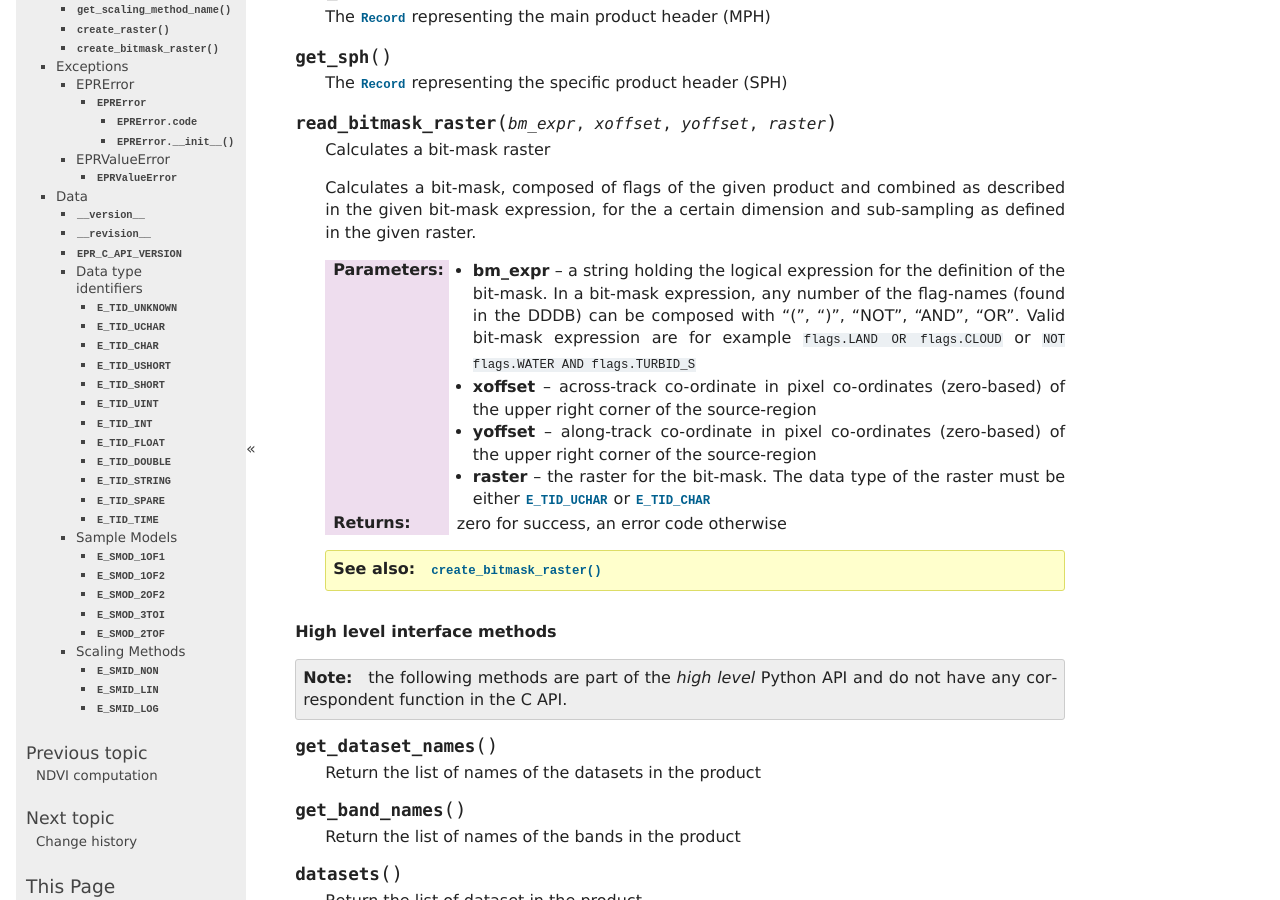
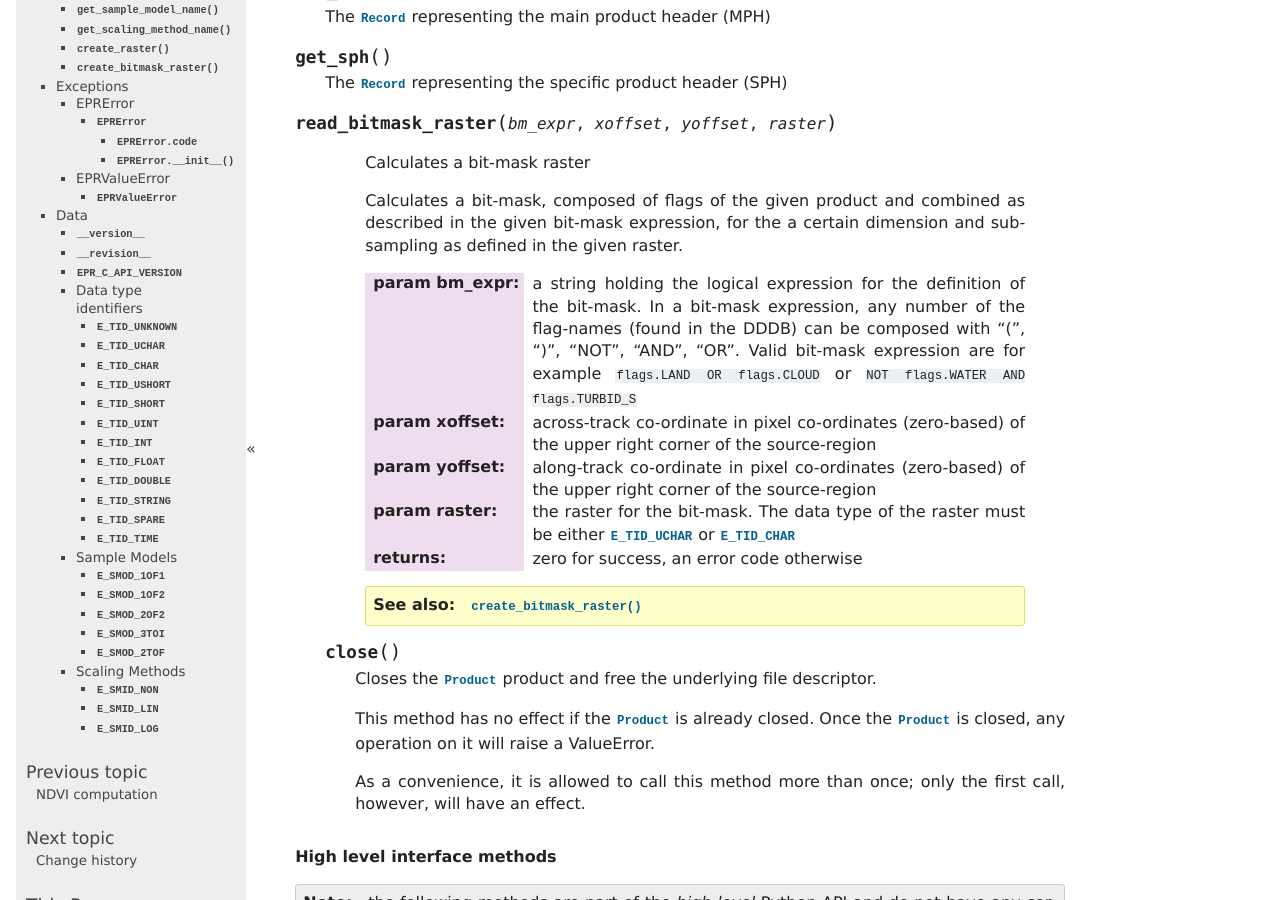
Before and after one commit to avalentino/pyepr, a Sphinx documentation site: the page built from doc/reference.txt, in a window 1280 px wide and 900 px high, scrolled down 2123 px. Built offline with Sphinx 7.4.7, drawn with Linux system fonts in a browser that asks for light colours; formulas are drawn with MathJax 3.

Commit message:
Implemented the close method for Product objects (closes gh-7)

```diff
--- a/doc/NEWS.txt
+++ b/doc/NEWS.txt
@@ -5,6 +5,9 @@
 PyEPR 0.7.2 (in development)
 ----------------------------
 
+* now the :class:`epr.Product` objects have a :meth:`epr.Product.close`
+  method that can be used to explicitly close products without relying
+  on the garbage collector behaviour (closes :issue:`7`)
 * added entries for :data:`__version__` and :data:`__revision__` in the
   reference manual
 * the :data:`__revision__` module attribute is now deprecated
--- a/doc/reference.txt
+++ b/doc/reference.txt
@@ -193,6 +193,19 @@
             zero for success, an error code otherwise
 
       .. seealso:: :func:`create_bitmask_raster`
+
+
+    .. method:: close
+
+       Closes the :class:`Product` product and free the underlying
+       file descriptor.
+
+       This method has no effect if the :class:`Product` is already
+       closed. Once the :class:`Product` is closed, any operation on
+       it will raise a ValueError.
+
+       As a convenience, it is allowed to call this method more than
+       once; only the first call, however, will have an effect.
 
 
    .. rubric:: High level interface methods
```
Also changed, not shown: 1 other file.
